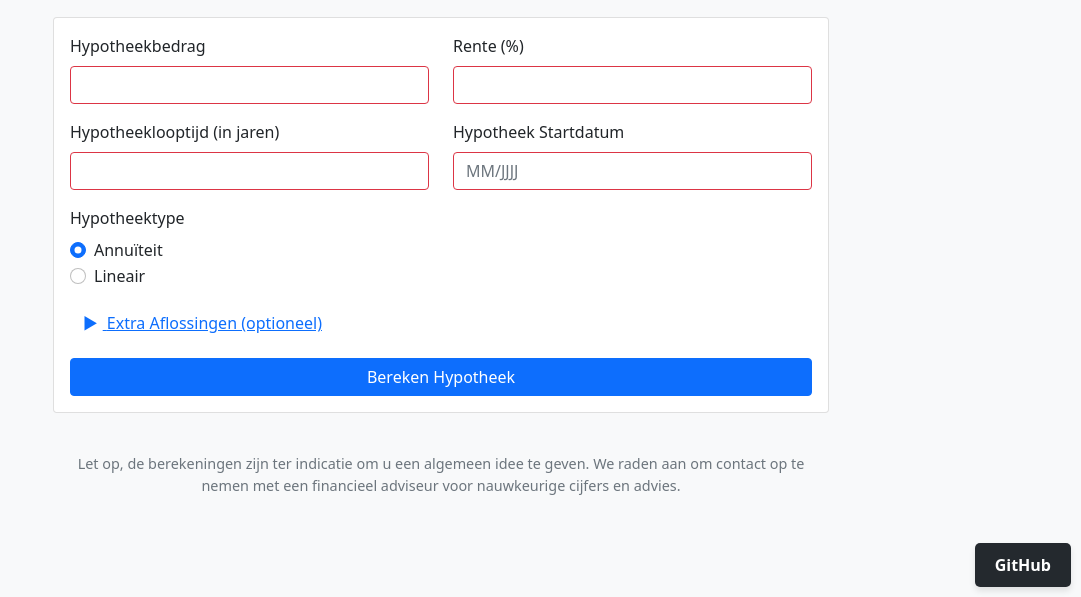
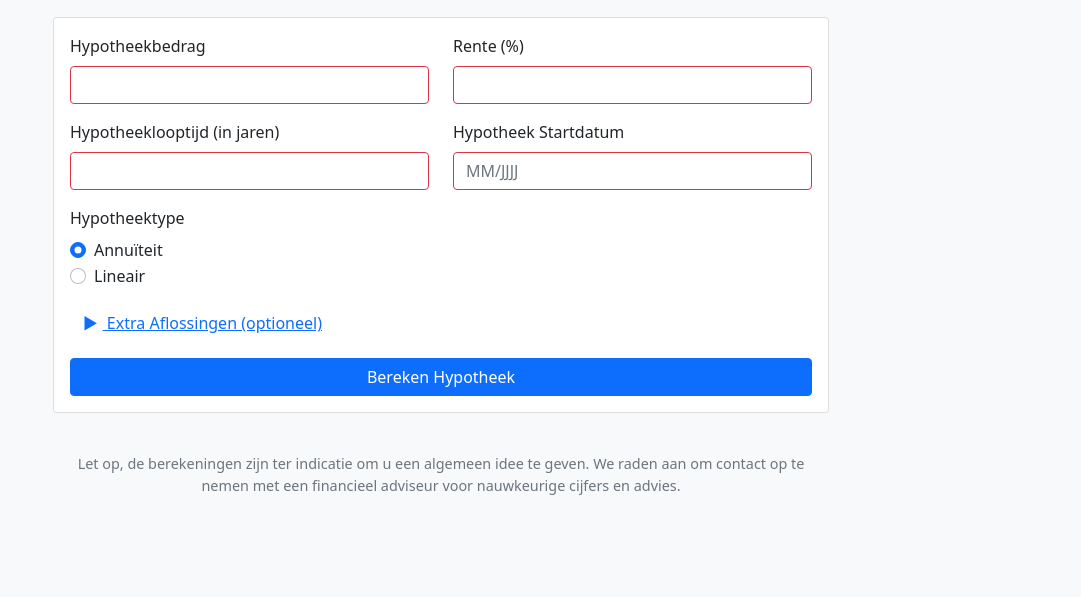
Before and after one commit to sathwikchintalapudi/hypotheekmath, a plain HTML site: page index.html in a window 1280 px wide. Shown: the part 203-800 px from the top of the page, without its empty margins (199-1280 px from the left). Drawn offline with nearby package versions, Linux system fonts and the light colour scheme.

Commit message:
Update index.html

```diff
--- a/index.html
+++ b/index.html
@@ -86,30 +86,6 @@
             color: #6c757d;
             margin-top: 40px;
             margin-bottom: 20px;
-        }
-          /* GitHub Button */
-        .github-button {
-            position: fixed;
-            bottom: 10px;
-            right: 10px;
-            background-color: #24292e; /* GitHub's official color */
-            color: #ffffff;
-            border: none;
-            padding: 10px 20px;
-            cursor: pointer;
-            border-radius: 5px;
-            font-size: 16px;
-            font-weight: bold;
-            box-shadow: 0 4px 6px rgba(0, 0, 0, 0.1);
-            transition: background-color 0.3s, transform 0.3s;
-        }
-        .github-button:hover {
-            background-color: #444d56;
-            transform: translateY(-2px);
-        }
-        .github-button:active {
-            background-color: #1b1f23;
-            transform: translateY(0);
         }
     </style>
 </head>
@@ -835,9 +811,6 @@
             });
         });
     </script>
-    <a href="https://github.com/sathwikchintalapudi/hypotheekmath" target="_blank" title="Enhance your experience by contributing a PR!">
-        <button class="github-button">GitHub</button>
-    </a>
 
     <!-- Bootstrap JS and dependencies -->
     <script src="https://cdn.jsdelivr.net/npm/bootstrap@5.1.3/dist/js/bootstrap.bundle.min.js"></script>
```
